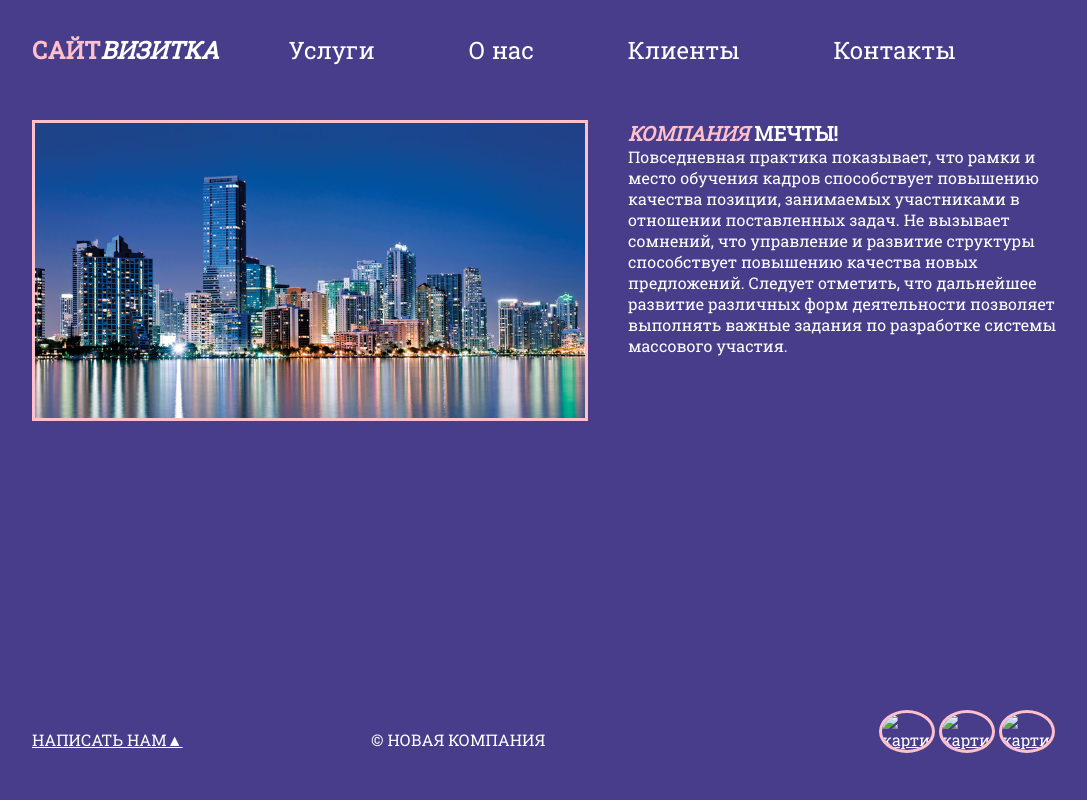
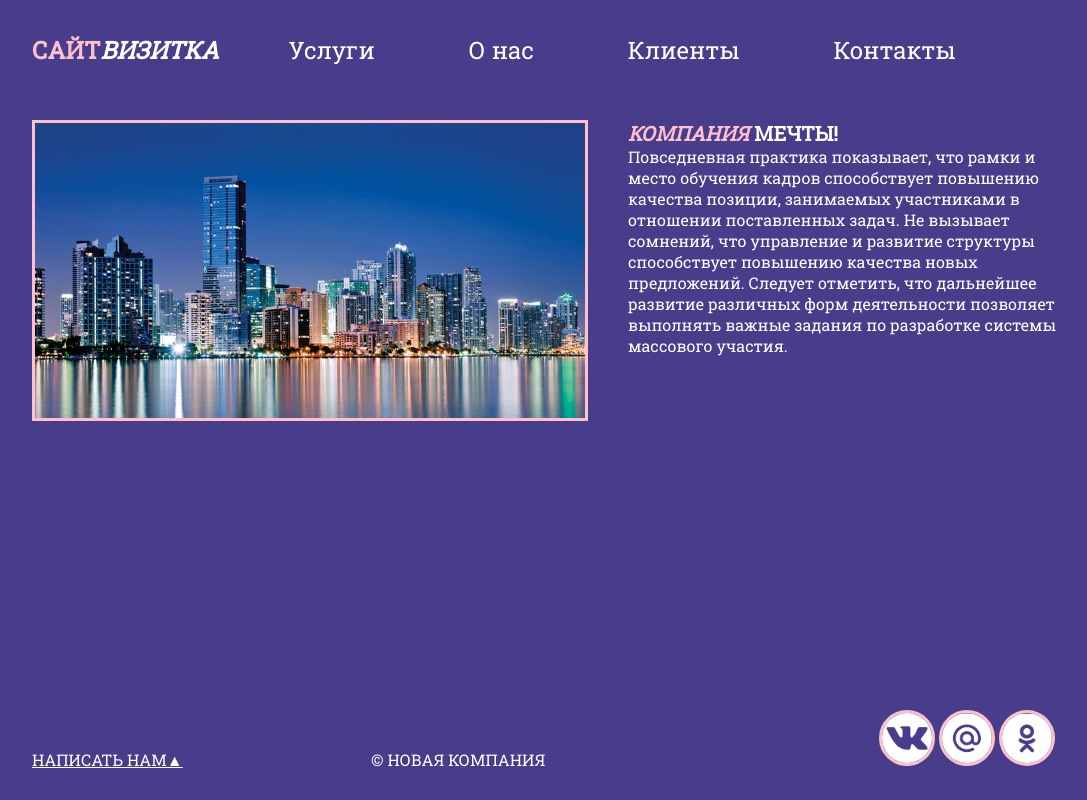
Before and after one commit to m1muxter/site-visitka, a plain HTML site: page index.html in a window 1280 px wide. Shown: the whole page, without its empty margins (88-1175 px from the left). Drawn offline with Linux system fonts and the light colour scheme; the site is published under a folder, as on GitHub Pages, so addresses that start at the root find nothing.

Commit message:
Update index.html

```diff
--- a/index.html
+++ b/index.html
@@ -32,9 +32,9 @@
         <p class="footer__block"><a href="/form.html">Написать нам&#9650;</a></p>
         <p class="footer__block">&copy; Новая компания</p>
         <div class="footer__icons">
-            <a href="https://vk.com" target="_blank"><img class="footer__img" src="/img/vk-social-logotype.png" alt="картинка"></a>
-            <a href="https://mail.ru/" target="_blank"><img class="footer__img" src="/img/mailru.png" alt="картинка"></a>
-            <a href="https://ok.ru/" target="_blank"><img class="footer__img" src="/img/ok.png" alt="картинка"></a>
+            <a href="https://vk.com" target="_blank"><img class="footer__img" src="img/vk-social-logotype.png" alt="картинка"></a>
+            <a href="https://mail.ru/" target="_blank"><img class="footer__img" src="img/mailru.png" alt="картинка"></a>
+            <a href="https://ok.ru/" target="_blank"><img class="footer__img" src="img/ok.png" alt="картинка"></a>
         </div>
     </footer>
 </body>
```
